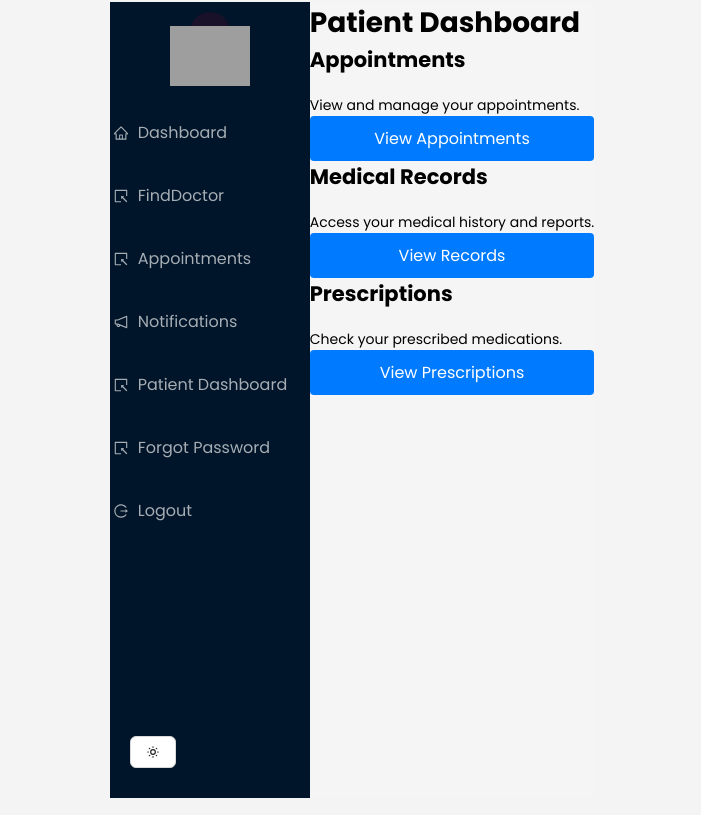
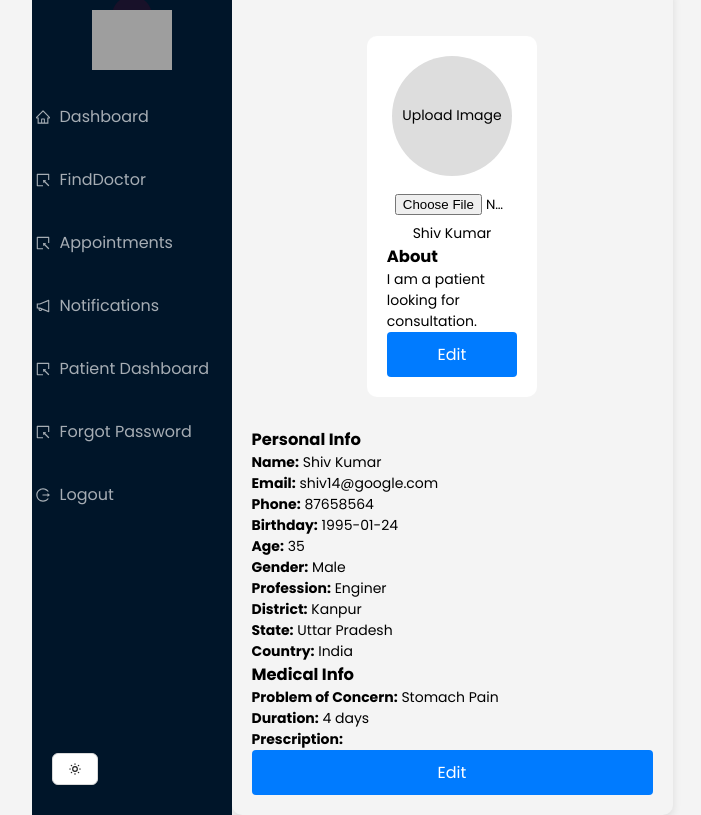
Before and after one commit to Harshit4141/medArchiv, a React (Vite) app in the folder frontend/medArchiv/: page /PatientDashboard in a window 1280 px wide. Shown: the whole page, without its empty margins (288-989 px from the left). Built offline with nearby package versions, Linux system fonts and the light colour scheme; grey boxes are pictures that could not be loaded.

Commit message:
check updated patientdashboard

```diff
--- a/frontend/medArchiv/src/Components/Patient/MenuList.jsx
+++ b/frontend/medArchiv/src/Components/Patient/MenuList.jsx
@@ -39,7 +39,7 @@ const MenuList = ({darkTheme}) => {
             </Menu.Item>
             </Link> */}
 
-            <Link to="/PatientDashboard"><Menu.Item key="logout" icon={ <LogoutOutlined /> }>
+            <Link to="/Logout"><Menu.Item key="logout" icon={ <LogoutOutlined /> }>
              Logout
             </Menu.Item></Link>
 
--- /dev/null
+++ b/frontend/medArchiv/src/Components/Patient/PatientDasboard.css
@@ -0,0 +1,39 @@
+.dashboardContainer {
+    width: 90%;
+    margin: auto;
+    padding: 20px;
+    background-color: #f4f4f4;
+    border-radius: 10px;
+    box-shadow: 0 4px 8px rgba(0, 0, 0, 0.1);
+    font-family: Arial, sans-serif;
+  }
+
+  .topSection {
+    display: flex;
+    justify-content: center;
+    align-items: center;
+    padding: 30px;
+    gap: 20px;
+  }
+
+  .profileSection {
+    display: flex;
+    flex-direction: column;
+    align-items: center;
+    background: white;
+    padding: 20px;
+    border-radius: 10px;
+    width: 50%;
+  }
+
+  .profileImage {
+    width: 120px;
+    height: 120px;
+    border-radius: 50%;
+    background: #ddd;
+    margin-bottom: 10px;
+    display: flex;
+    justify-content: center;
+    align-items: center;
+    overflow: hidden;
+  }
--- a/frontend/medArchiv/src/Components/Patient/PatientDashboard.css
+++ /dev/null
@@ -1,58 +0,0 @@
-body {
-    display: flex;
-    justify-content: center;
-    align-items: center;
-    height: 100vh;
-    margin: 0;
-    font-family: Arial, sans-serif;
-    background-color: #f4f4f4;
-  }
-
-  .login-container {
-    background-color: #fff;
-    padding: 20px;
-    border-radius: 8px;
-    box-shadow: 0 0 10px rgba(0, 0, 0, 0.1);
-    width: 500px;
-    text-align: center;
-  }
-
-  h2 {
-    margin-bottom: 20px;
-  }
-
-  .input-group {
-    margin-bottom: 15px;
-    text-align: left;
-  }
-
-  label {
-    display: block;
-    margin-bottom: 5px;
-  }
-
-  input {
-    width: 100%;
-    padding: 8px;
-    box-sizing: border-box;
-  }
-
-  button {
-    width: 100%;
-    padding: 10px;
-    background-color: #007bff;
-    border: none;
-    border-radius: 4px;
-    color: white;
-    font-size: 16px;
-    cursor: pointer;
-  }
-
-  button:hover {
-    background-color: #0056b3;
-  }
-
-  .error {
-    color: red;
-    margin-bottom: 15px;
-  }
--- a/frontend/medArchiv/src/Components/Patient/PatientDashboard.jsx
+++ b/frontend/medArchiv/src/Components/Patient/PatientDashboard.jsx
@@ -1,26 +1,117 @@
-import React from "react";
-import './PatientDashboard.css';
+import React, { useState } from "react";
+import "./PatientDasboard.css";
+import { useNavigate } from "react-router-dom";
 
 const PatientDashboard = () => {
+  const navigate = useNavigate();
+
+  const [patientData, setPatientData] = useState({
+    name: "Shiv Kumar",
+    email: "shiv14@google.com",
+    password: "Kumarshiv456",
+    confirmPassword: "Kumarshiv456",
+    problemofconcern: "Stomach Pain",
+    timeofdays: "4 days",
+    phone: "87658564",
+    district: "Kanpur",
+    state: "Uttar Pradesh",
+    country: "India",
+    birthday: "1995-01-24",
+    age: "35",
+    gender: "Male",
+    profilePicture: null,
+    about: "I am a patient looking for consultation.", // Added an 'about' section
+    profession: "Enginer", // Placeholder qualification
+    Prescription: "In Medical observation",
+  });
+  const [isEditingAbout, setIsEditingAbout] = useState(false);
+
+  const handleInputChange = (e) => {
+    const { name, value } = e.target;
+    if (name === "about" && value.length > 250) {
+      alert("About section can have 250 characters allowed.");
+      return;
+    }
+    setPatientData((prevData) => ({ ...prevData, [name]: value }));
+  };
+
+  const handleProfilePictureChange = (e) => {
+    const file = e.target.files[0];
+    if (file) {
+      const reader = new FileReader();
+      reader.onloadend = () => {
+        setPatientData((prevData) => ({ ...prevData, profilePicture: reader.result }));
+      };
+      reader.readAsDataURL(file);
+    }
+  };
+
   return (
-    <div className="p-6">
-      <h1 className="text-2xl font-bold mb-4">Patient Dashboard</h1>
-      <div className="grid grid-cols-1 md:grid-cols-2 lg:grid-cols-3 gap-4">
-        <div className="border rounded-lg p-4 shadow-md">
-          <h2 className="text-xl font-semibold">Appointments</h2>
-          <p>View and manage your appointments.</p>
-          <button className="mt-2 bg-blue-500 text-white py-2 px-4 rounded">View Appointments</button>
+    <div className="dashboardContainer">
+      <div className="topSection">
+        <div className="profileSection">
+          <div className="profileImage">
+            {patientData.profilePicture ? (
+              <img src={patientData.profilePicture} alt="Profile" className="uploadedImage" />
+            ) : (
+              <div className="placeholderImage">Upload Image</div>
+            )}
+          </div>
+
+          <input type="file" accept="image/*" onChange={handleProfilePictureChange} className="uploadButton" />
+          <div className="profileDetails">
+            <p className="profileName">{patientData.name}</p>
+          </div>
+          <div className="aboutSection">
+            <h3>About</h3>
+            {isEditingAbout ? (
+              <>
+                <textarea
+                  name="about"
+                  value={patientData.about}
+                  onChange={handleInputChange}
+                  maxLength="250"
+                  className="aboutTextarea"
+                />
+                <p>{250 - patientData.about.length} characters left</p>
+                <button onClick={() => setIsEditingAbout(false)} className="saveButton">
+                  Save
+                </button>
+              </>
+            ) : (
+              <>
+                <p>{patientData.about}</p>
+                <button onClick={() => setIsEditingAbout(true)} className="editAboutButton">
+                  Edit
+                </button>
+              </>
+            )}
+          </div>
+       </div>
+
+
+      </div>
+      <div className="bottomSection">
+        <div className="infoCard">
+          <h3>Personal Info</h3>
+          <p><b>Name:</b> {patientData.name}</p>
+          <p><b>Email:</b> {patientData.email}</p>
+          <p><b>Phone:</b> {patientData.phone}</p>
+          <p><b>Birthday:</b> {patientData.birthday}</p>
+          <p><b>Age:</b> {patientData.age}</p>
+          <p><b>Gender:</b> {patientData.gender}</p>
+          <p><b>Profession:</b> {patientData.profession}</p>
+          <p><b>District:</b> {patientData.district}</p>
+          <p><b>State:</b> {patientData.state}</p>
+          <p><b>Country:</b> {patientData.country}</p>
         </div>
-        <div className="border rounded-lg p-4 shadow-md">
-          <h2 className="text-xl font-semibold">Medical Records</h2>
-          <p>Access your medical history and reports.</p>
-          <button className="mt-2 bg-blue-500 text-white py-2 px-4 rounded">View Records</button>
+        <div className="infoCard">
+          <h3>Medical Info</h3>
+          <p><b>Problem of Concern:</b> {patientData.problemofconcern}</p>
+          <p><b>Duration:</b> {patientData.timeofdays}</p>
+          <p><b>Prescription:</b> {patientData.prescription}</p>
         </div>
-        <div className="border rounded-lg p-4 shadow-md">
-          <h2 className="text-xl font-semibold">Prescriptions</h2>
-          <p>Check your prescribed medications.</p>
-          <button className="mt-2 bg-blue-500 text-white py-2 px-4 rounded">View Prescriptions</button>
-        </div>
+        <button className="editButton" onClick={() => navigate("/edit")}>Edit</button>
       </div>
     </div>
   );
```
